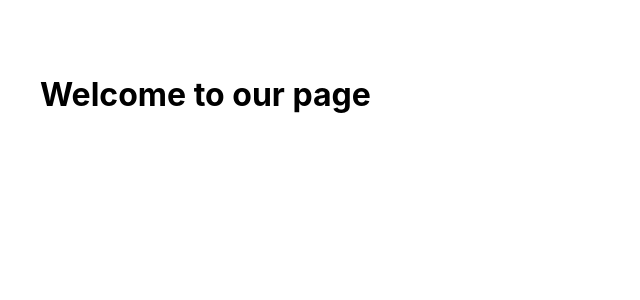
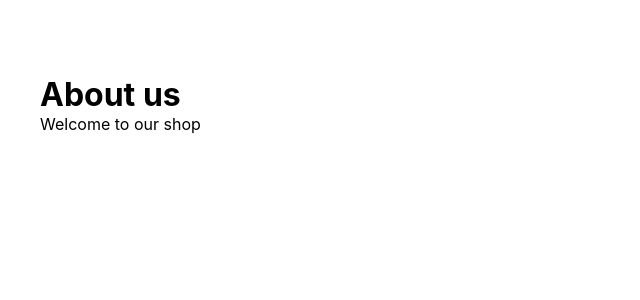
Before and after one commit to umezvictor/reactbootcamp2, a React (Vite) app in the folder recipe-app/: page /about in a window 1280 px wide. Shown: the top 300 px of the page, without its empty margins (0-640 px from the left). Built offline with nearby package versions, Linux system fonts and the light colour scheme.

Commit message:
added Outlet to app.jsx

```diff
--- a/recipe-app/src/App.jsx
+++ b/recipe-app/src/App.jsx
@@ -1,8 +1,13 @@
 import "./App.css";
-
-import HomePage from "./pages/HomePage";
+import { Outlet } from "react-router-dom";
 function App() {
-  return <HomePage />;
+  return (
+    <div className="App">
+      <main className="main_container">
+        <Outlet />
+      </main>
+    </div>
+  );
 }
 
 export default App;
--- a/recipe-app/src/main.jsx
+++ b/recipe-app/src/main.jsx
@@ -7,19 +7,22 @@ import {
   createBrowserRouter,
   createRoutesFromElements,
 } from "react-router-dom";
-import App from "./App.jsx";
-import About from "./pages/About.jsx";
+import About from "./pages/About";
+import HomePage from "./pages/HomePage";
+import App from "./App";
 
 //added react router setup here
 //RouterProvider defines the routes/paths and the components it should render
 
 const router = createBrowserRouter(
   //defines paths and component to render
+  //top Route is the parent component, the rest are children
+  //used to achieve nested routing
   createRoutesFromElements(
-    <>
-      <Route path="/" element={<App />} />
+    <Route path="/" element={<App />}>
+      <Route path="/" element={<HomePage />} />
       <Route path="/about" element={<About />} />
-    </>
+    </Route>
   )
 );
 
--- a/recipe-app/src/pages/About.jsx
+++ b/recipe-app/src/pages/About.jsx
@@ -1,9 +1,8 @@
 export default function About() {
   return (
-    <div className="App">
-      <main className="main_container">
-        <h1>Welcome to our page</h1>
-      </main>
-    </div>
+    <>
+      <h1>About us</h1>
+      <p>Welcome to our shop</p>
+    </>
   );
 }
--- a/recipe-app/src/pages/HomePage.jsx
+++ b/recipe-app/src/pages/HomePage.jsx
@@ -3,11 +3,9 @@ import Header from "../components/Header";
 
 export default function HomePage() {
   return (
-    <div className="App">
-      <main className="main_container">
-        <Header />
-        <CardList />
-      </main>
-    </div>
+    <>
+      <Header />
+      <CardList />
+    </>
   );
 }
```
